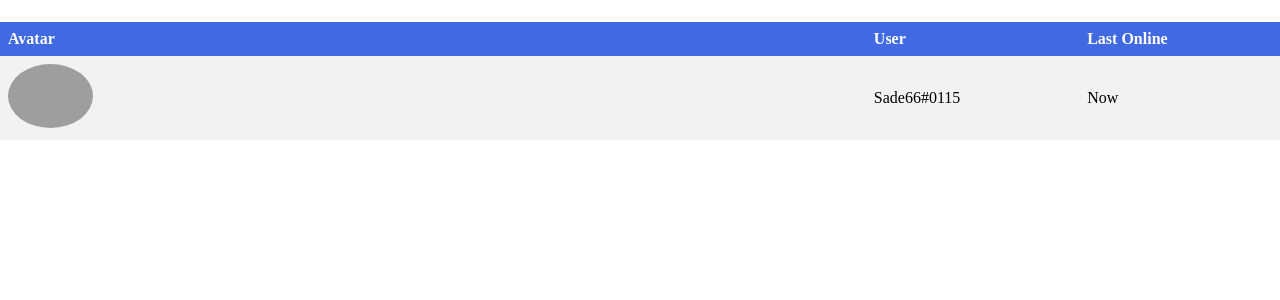
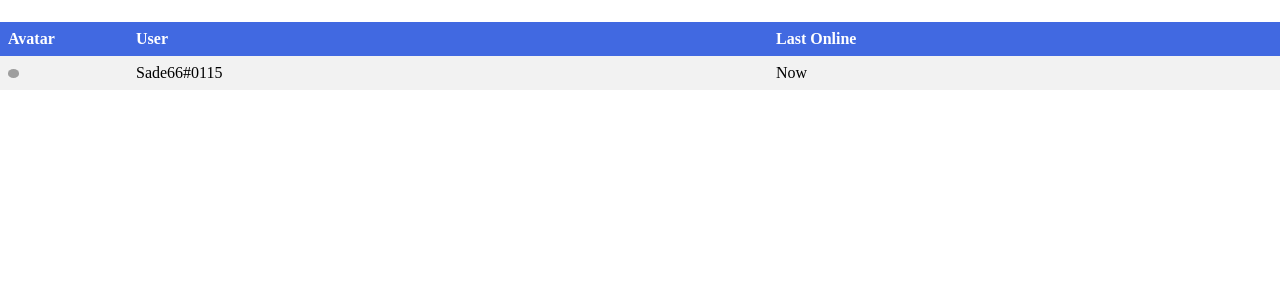
Before and after one commit to Sade66/sade66.github.io, a PHP site: page /projects/evabot/index.html in a window 1280 px wide. Shown: the part 58-358 px from the top of the page. Run offline with PHP 8.4, Linux system fonts and the light colour scheme; grey boxes are pictures that could not be loaded.

Commit message:
EvaBot Beta
Styling

```diff
--- a/projects/evabot/style.css
+++ b/projects/evabot/style.css
@@ -1,17 +1,20 @@
 body, html {margin: 0; border: 0;}
 table {
     border-collapse: collapse;
-    width: 100%;
 }
 th, td {
     text-align: left;
     padding: 8px;
 }
 tr:nth-child(even){background-color: #f2f2f2}
+tr:hover {background-color: #f5f5f5}
 th {
     background-color: #4169E1;
     color: white;
 }
+.tableAvatar{width: 10%;}
+.tableUser{width: 50%;}
+.tableOnline{width: 40%;}
 .tableAvatar img {
   border-radius: 100%;
   width: 10%;
```
